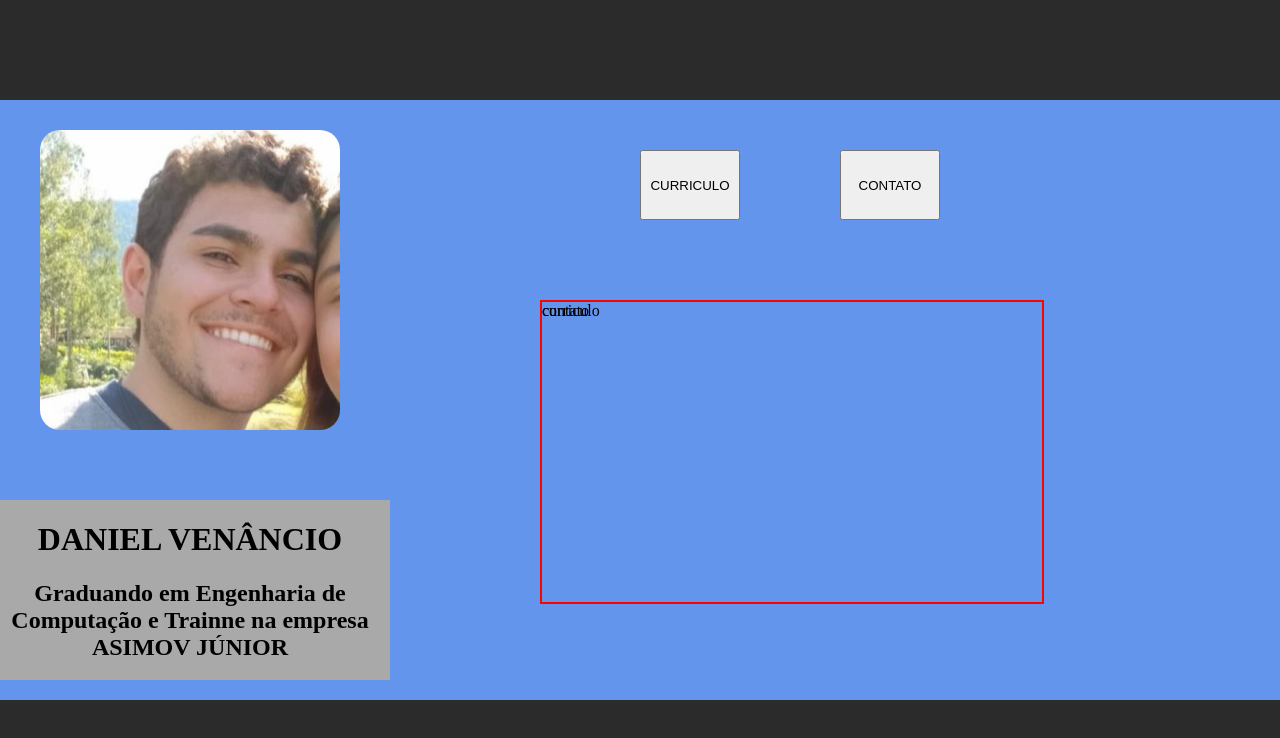
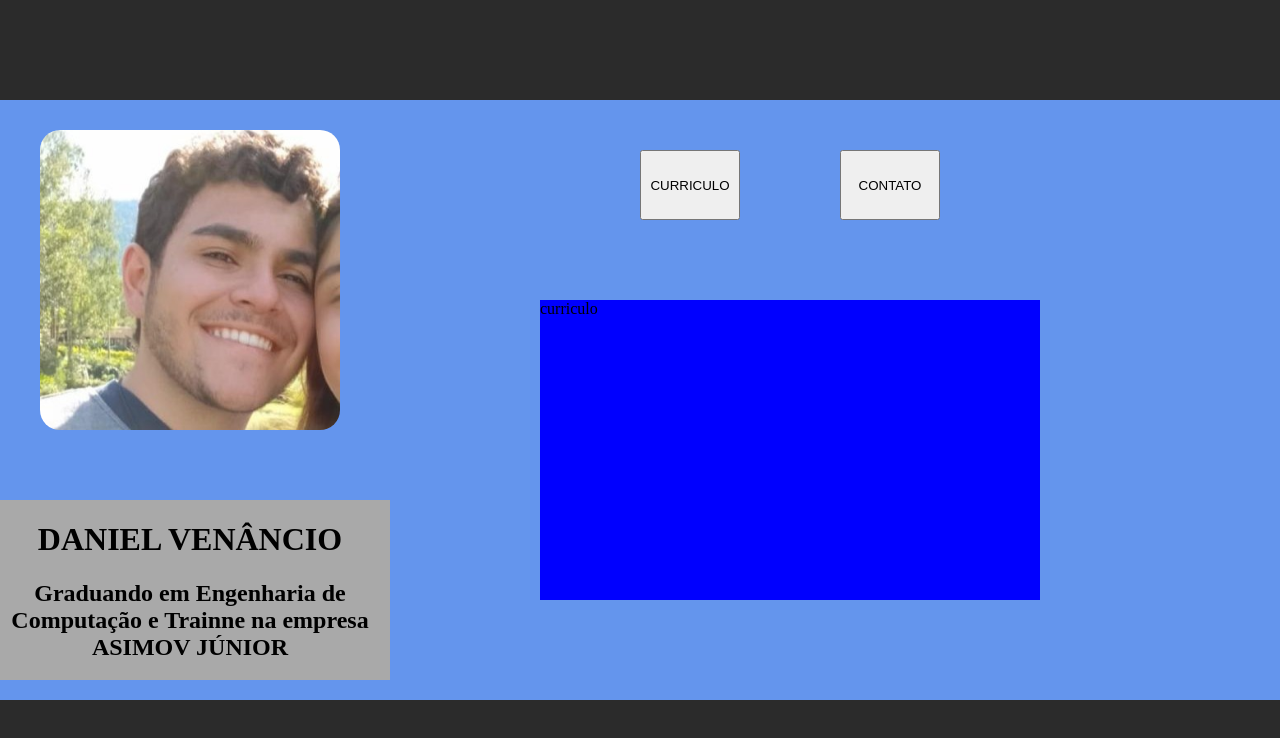
Before and after one commit to DATVenancio/potifolio, a plain HTML site: page index.html in a window 1280 px wide. Both pictures are taken after a click on the button "CURRICULO". Shown: the top 738 px of the page. Drawn offline with Linux system fonts and the light colour scheme.

Commit message:
mudança entre curriculo e contato

```diff
--- a/css/style.css
+++ b/css/style.css
@@ -28,7 +28,7 @@ body,html{
 #curriculo-texto{
     height: 300px;
     width: 500px;
-    border: blue solid 2px;
+    background-color: blue;
     position:absolute;
     margin-left: 600px;
     margin-top: 200px;
@@ -36,7 +36,7 @@ body,html{
 #contato-texto{
     height: 300px;
     width: 500px;
-    border: red solid 2px;
+    background-color: red;
     position:absolute;
     margin-left: 600px;
     margin-top: 200px;
--- a/index.html
+++ b/index.html
@@ -7,6 +7,7 @@
 
 		<meta charset="utf-8">
 		<link rel="stylesheet" href="css/style.css">
+		<script src="js/script.js"></script>
 
 	</head>
 
@@ -19,8 +20,8 @@
 				<div id="profile-pic">
 
 				</div>
-				<button id="botao-curriculo">CURRICULO</button>
-				<button id="botao-contato">CONTATO</button>
+				<button id="botao-curriculo" onclick="botaoCurriculo()">CURRICULO</button>
+				<button id="botao-contato" onclick="botaoContato()">CONTATO</button>
 
 				<div id="curriculo-texto">
 					curriculo
--- /dev/null
+++ b/js/script.js
@@ -0,0 +1,8 @@
+function botaoCurriculo(){
+    document.getElementById("curriculo-texto").style.display="block";
+    document.getElementById("contato-texto").style.display="none";
+}
+function botaoContato(){
+    document.getElementById("curriculo-texto").style.display="none";
+    document.getElementById("contato-texto").style.display="block";
+}
```
Also changed, not shown: css/js/script.js (deleted).
